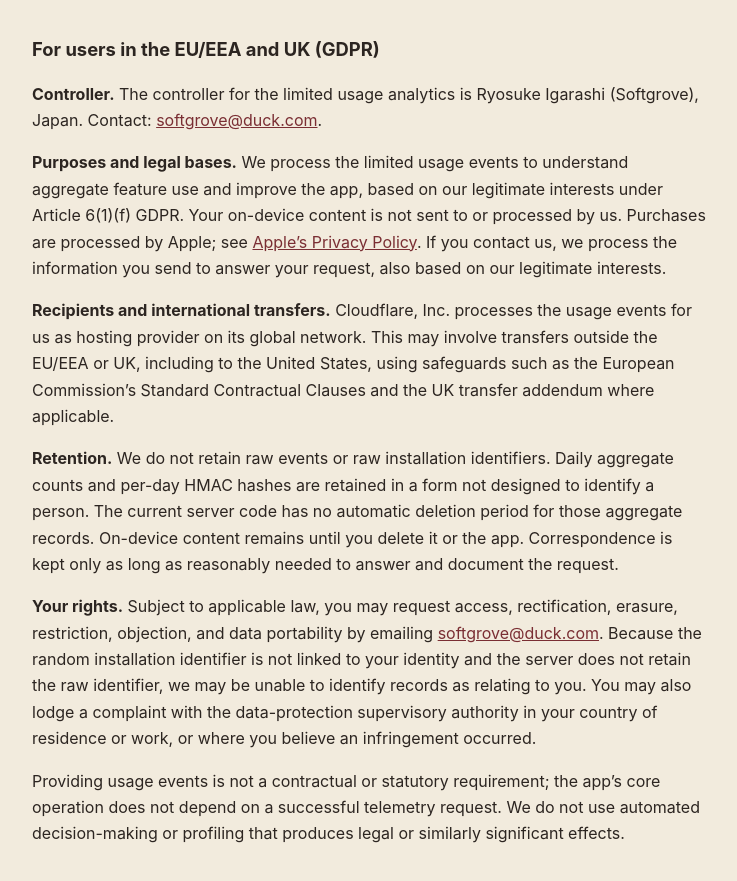
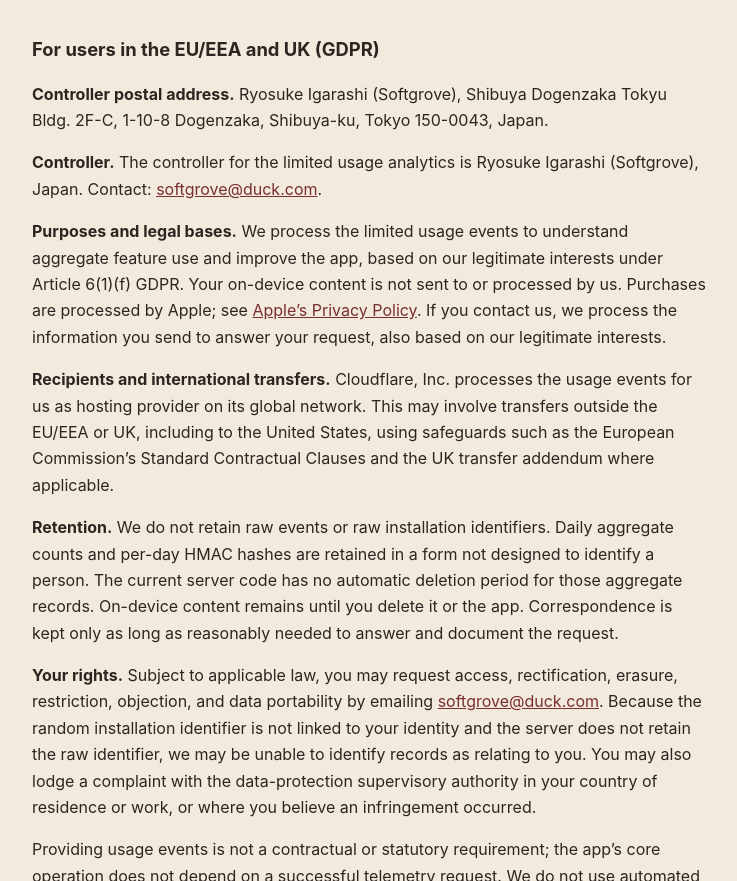
Before and after one commit to softgrove/readlog-legal, a plain HTML site: page privacy.html in a window 1280 px wide. Shown: the part 2312-3193 px from the top of the page, without its empty margins (270-1007 px from the left). Drawn offline with Linux system fonts and the light colour scheme.

Commit message:
privacy: add controller postal address

```diff
--- a/privacy.html
+++ b/privacy.html
@@ -91,7 +91,7 @@
   apps or websites.</p>
 
   <h2>For users in the EU/EEA and UK (GDPR)</h2>
-  <!-- controller postal address: to be added -->
+  <p><strong>Controller postal address.</strong> Ryosuke Igarashi (Softgrove), Shibuya Dogenzaka Tokyu Bldg. 2F-C, 1-10-8 Dogenzaka, Shibuya-ku, Tokyo 150-0043, Japan.</p>
   <p><strong>Controller.</strong> The controller for the limited usage analytics is Ryosuke Igarashi
   (Softgrove), Japan. Contact: <a href="mailto:softgrove@duck.com">softgrove@duck.com</a>.</p>
   <p><strong>Purposes and legal bases.</strong> We process the limited usage events to understand aggregate
```
